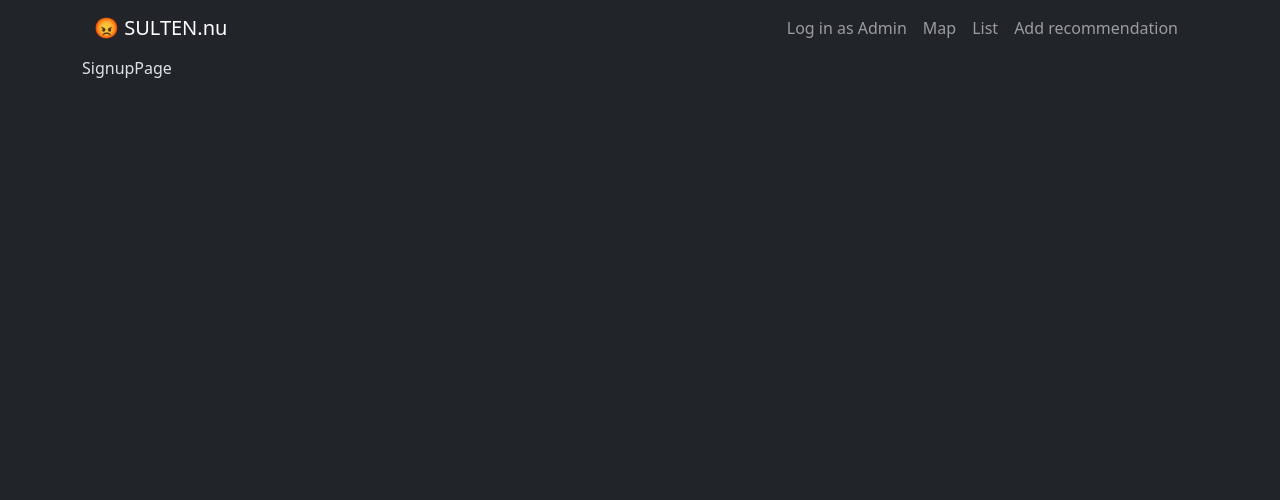
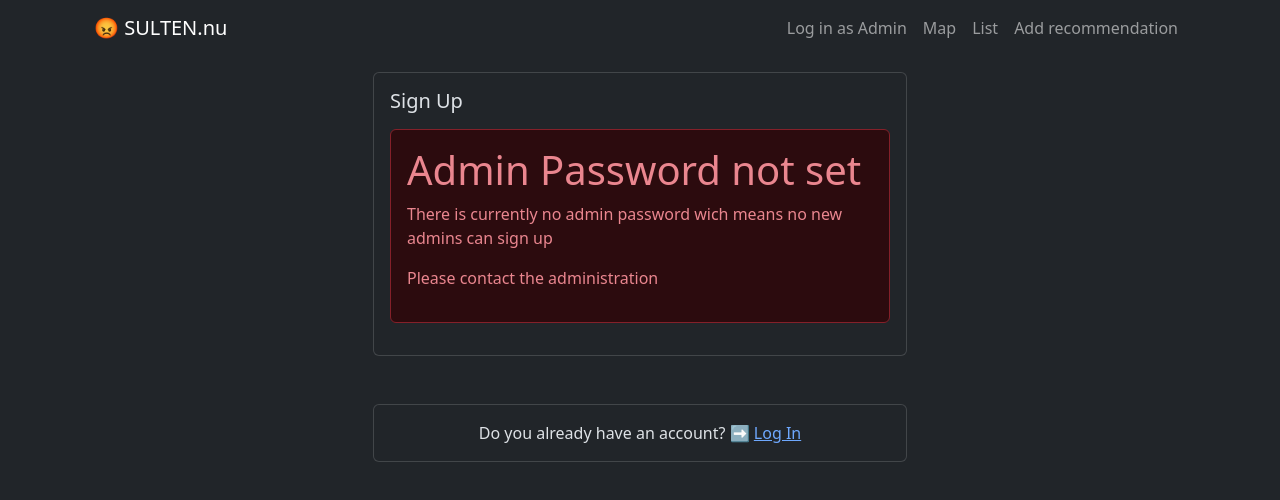
Before and after one commit to landicami/sulten-app, a React (Vite) app: page /signup in a window 1280 px wide. Shown: the top 500 px of the page. Built offline with nearby package versions, Linux system fonts and the light colour scheme; no server answers.

Commit message:
Started logic for signup. Added a form to check for admin password to be able to sign up.

```diff
--- /dev/null
+++ b/src/components/CheckPasswordForm.tsx
@@ -0,0 +1,60 @@
+import { Alert } from "react-bootstrap";
+import Button from "react-bootstrap/Button";
+import Form from "react-bootstrap/Form";
+import { SubmitHandler, useForm } from "react-hook-form";
+
+const passwordForSignup = import.meta.env.VITE_PASSWORD_FOR_SIGNUP;
+
+interface CheckPasswordFormProps {
+	onCorrectPassword: () => void;
+	onIncorrectPassword: () => void;
+}
+
+type FormDataPassword = { password: string | undefined };
+
+const CheckPasswordForm: React.FC<CheckPasswordFormProps> = ({ onCorrectPassword, onIncorrectPassword }) => {
+	const {
+		handleSubmit,
+		register,
+		formState: { errors },
+	} = useForm<FormDataPassword>();
+
+	const handlePasswordSubmit: SubmitHandler<FormDataPassword> = async (data) => {
+		if (data.password === passwordForSignup) {
+			onCorrectPassword();
+		} else {
+			onIncorrectPassword();
+		}
+	};
+
+	if (!passwordForSignup) {
+		return (
+			<Alert variant="danger">
+				<h1>Admin Password not set</h1>
+				<p>There is currently no admin password wich means no new admins can sign up</p>
+				<p>Please contact the administration</p>
+			</Alert>
+		);
+	}
+
+	return (
+		<>
+			<Form onSubmit={handleSubmit(handlePasswordSubmit)} className="mb-3">
+				<Form.Group controlId="password" className="mb-3">
+					<Form.Label>Admin Password</Form.Label>
+					<Form.Control
+						type="password"
+						{...register("password", {
+							required: "You need to enter the Admin Password!",
+						})}
+					/>
+					{errors.password && <p className="invalid">{errors.password.message || "WRONG!"}</p>}
+				</Form.Group>
+
+				<Button variant="success">Submit</Button>
+			</Form>
+		</>
+	);
+};
+
+export default CheckPasswordForm;
--- a/src/contexts/AuthContextProvider.tsx
+++ b/src/contexts/AuthContextProvider.tsx
@@ -1,4 +1,5 @@
 import {
+	createUserWithEmailAndPassword,
 	onAuthStateChanged,
 	sendPasswordResetEmail,
 	signInWithEmailAndPassword,
@@ -25,6 +26,7 @@ interface IAuthContext {
 	setPhoto: (url: string) => Promise<void>;
 	setPassword: (password: string) => Promise<void>;
 	updateInfo: () => boolean;
+	signup: (email: string, password: string) => Promise<UserCredential>;
 }
 
 export const AuthContext = createContext<IAuthContext | null>(null);
@@ -68,7 +70,7 @@ const AuthContextProvider: React.FC<PropsWithChildren> = ({ children }) => {
 		}
 
 		return updateProfile(currentAdmin, { displayName: name });
-	}
+	};
 
 	const setEmail = async (email: string) => {
 		if (!currentAdmin) {
@@ -76,7 +78,7 @@ const AuthContextProvider: React.FC<PropsWithChildren> = ({ children }) => {
 		}
 
 		return updateEmail(currentAdmin, email);
-	}
+	};
 
 	const setPhoto = async (url: string) => {
 		if (!currentAdmin) {
@@ -84,7 +86,7 @@ const AuthContextProvider: React.FC<PropsWithChildren> = ({ children }) => {
 		}
 
 		return updateProfile(currentAdmin, { photoURL: url });
-	}
+	};
 
 	const setPassword = async (password: string) => {
 		if (!currentAdmin) {
@@ -92,7 +94,11 @@ const AuthContextProvider: React.FC<PropsWithChildren> = ({ children }) => {
 		}
 
 		return updatePassword(currentAdmin, password);
-	}
+	};
+
+	const signup = (email: string, password: string) => {
+		return createUserWithEmailAndPassword(auth, email, password);
+	};
 
 	useEffect(() => {
 		const unsubscribe = onAuthStateChanged(auth, (admin) => {
@@ -119,6 +125,7 @@ const AuthContextProvider: React.FC<PropsWithChildren> = ({ children }) => {
 				setEmail,
 				setPassword,
 				setPhoto,
+				signup,
 				userEmail,
 				userName,
 				userPhoto,
--- a/src/pages/SignupPage.tsx
+++ b/src/pages/SignupPage.tsx
@@ -1,8 +1,48 @@
+import { useState } from "react";
+import useAuth from "../hooks/useAuth";
+import { Link, useNavigate } from "react-router-dom";
+import { Card, CardBody, CardText, Col, Container, Row } from "react-bootstrap";
+import CheckPasswordForm from "../components/CheckPasswordForm";
+import { toast } from "react-toastify";
 
 const SignupPage = () => {
-    return (
-        <div>SignupPage</div>
-    )
-}
+	const [okForSignup, setOkForSignup] = useState(false);
+	const { signup } = useAuth();
+	const navigate = useNavigate();
+
+	return (
+		<Container className="py-3 center-y">
+			<Row>
+				<Col md={{ span: 6, offset: 3 }}>
+					<Card className="mb-5">
+						<CardBody>
+							<Card.Title className="mb-3">Sign Up</Card.Title>
+
+							{okForSignup ? (
+								<SignupForm onSignup={handleSignup} />
+							) : (
+								<CheckPasswordForm
+									onCorrectPassword={() => setOkForSignup(true)}
+									onIncorrectPassword={() => toast.warning("🛑 Wrong password! 🛑")}
+								/>
+							)}
+						</CardBody>
+					</Card>
+
+					<Card>
+						<CardBody>
+							<CardText className="text-center">
+								Do you already have an account? ➡️{" "}
+								<Link to="/login" className="stretched-link">
+									Log In
+								</Link>
+							</CardText>
+						</CardBody>
+					</Card>
+				</Col>
+			</Row>
+		</Container>
+	);
+};
 
 export default SignupPage;
--- a/src/vite-env.d.ts
+++ b/src/vite-env.d.ts
@@ -9,6 +9,7 @@ interface ImportMetaEnv {
 	readonly VITE_FIREBASE_APP_ID: string;
 	readonly VITE_GOOGLE_API_KEY: string;
 	readonly VITE_GOOGLE_MAP_ID: string;
+	readonly VITE_PASSWORD_FOR_SIGNUP: string | undefined;
 }
 
 interface ImportMeta {
```
Also changed, not shown: 1 other file (tests, documents, lock files or other folders).
